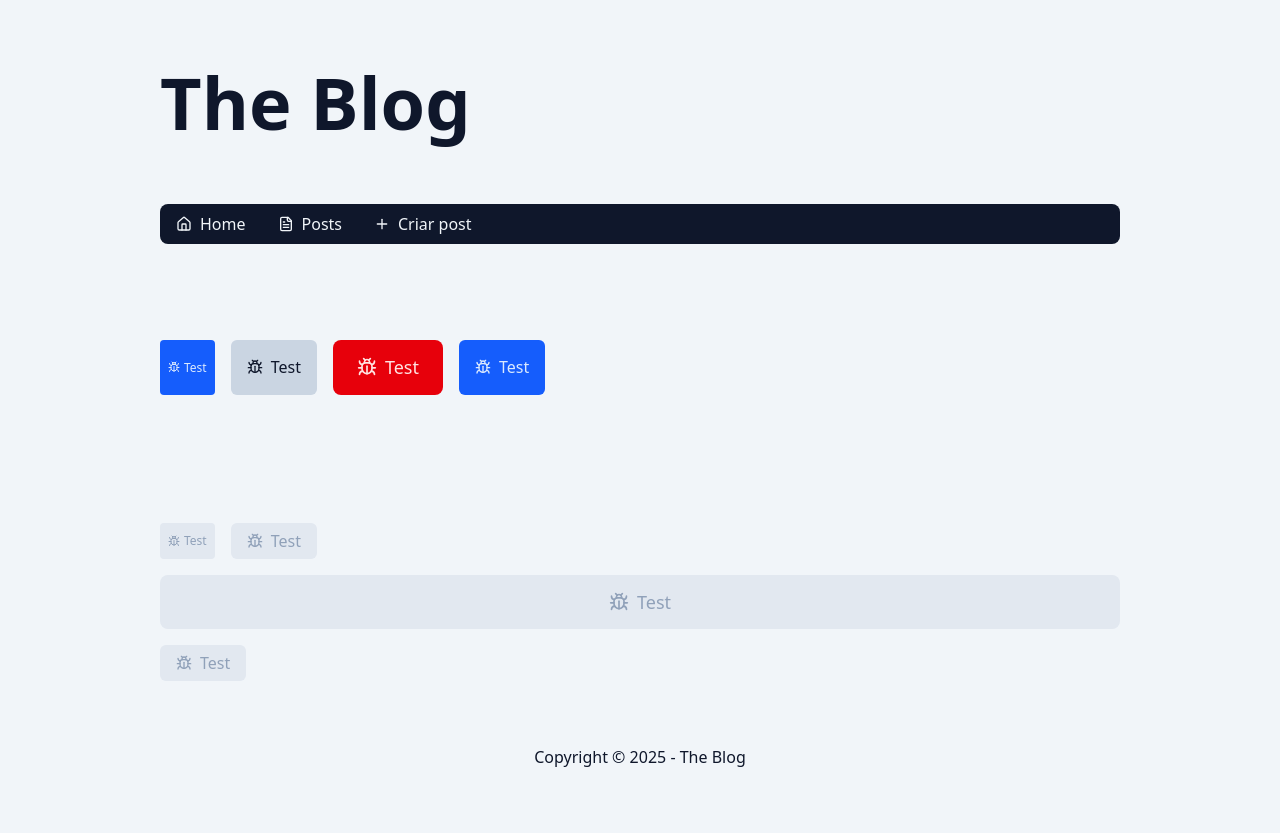
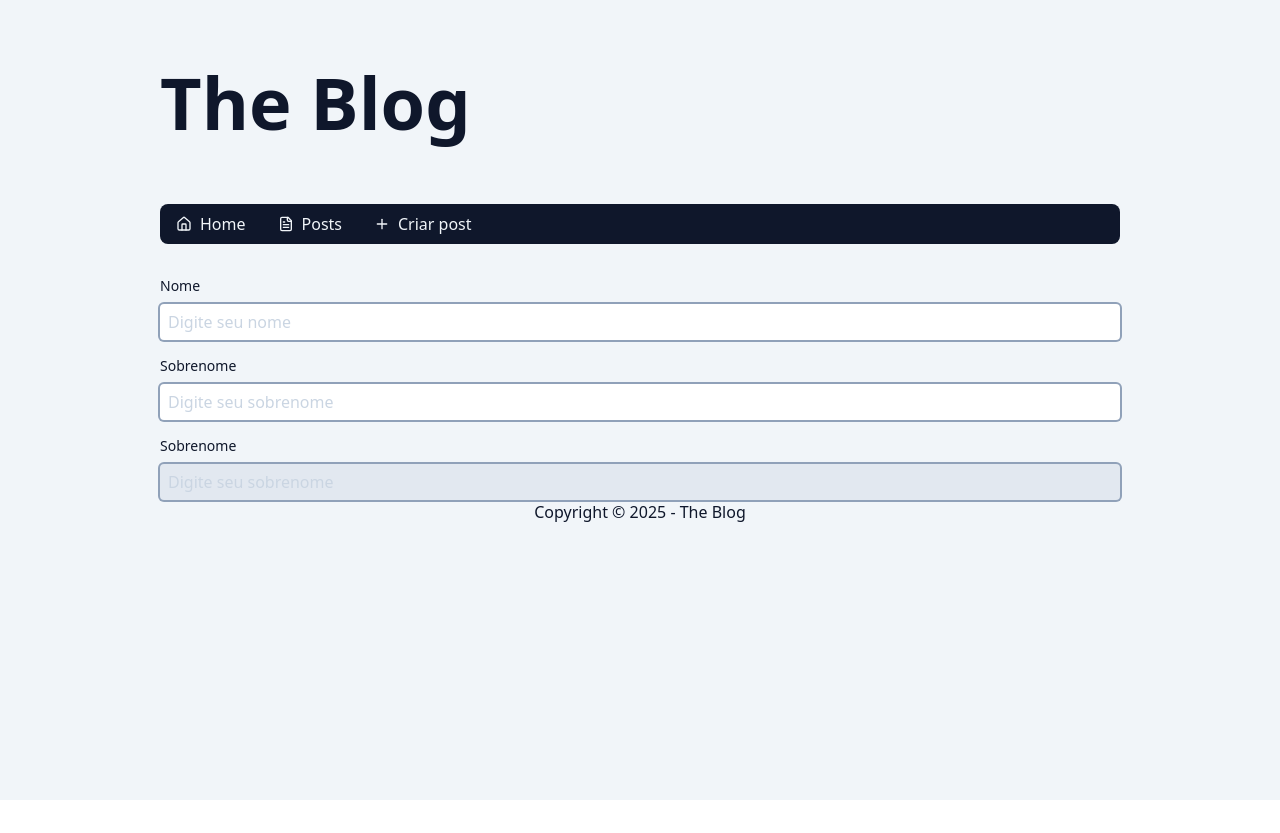
Before and after one commit to felipeazsantos/blog-next-app-25, a Next.js app: page /admin/post/new in a window 1280 px wide. After the commit the page ends 800 px from the top, so only its background shows below. Built offline with nearby package versions, Linux system fonts and the light colour scheme.

Commit message:
creating inputtext component

```diff
--- a/src/app/admin/post/new/page.tsx
+++ b/src/app/admin/post/new/page.tsx
@@ -1,46 +1,18 @@
-import Button from '@/components/Button';
-import { BugIcon } from 'lucide-react';
+import InputText from '@/components/InputText';
 
 export const dynamic = 'force-dynamic';
 
 export default async function AdminPostNewPage() {
   return (
     <>
-      <div className='py-16 flex gap-4 flex-wrap'>
-        <Button variant='default' size='sm'>
-          <BugIcon />
-          Test
-        </Button>
-        <Button variant='ghost' size='md'>
-          <BugIcon />
-          Test
-        </Button>
-        <Button variant='danger' size='lg'>
-          <BugIcon />
-          Test
-        </Button>
-        <Button variant='default'>
-          <BugIcon />
-          Test
-        </Button>
-      </div>
-      <div className='py-16 flex gap-4 flex-wrap'>
-        <Button variant='default' size='sm' disabled>
-          <BugIcon />
-          Test
-        </Button>
-        <Button variant='ghost' size='md' disabled>
-          <BugIcon />
-          Test
-        </Button>
-        <Button variant='danger' size='lg' className='w-full' disabled>
-          <BugIcon />
-          Test
-        </Button>
-        <Button variant='default' disabled>
-          <BugIcon />
-          Test
-        </Button>
+      <div className='flex flex-col gap-4 flex-wrap'>
+        <InputText labelText='Nome' placeholder='Digite seu nome' />
+        <InputText labelText='Sobrenome' placeholder='Digite seu sobrenome' />
+        <InputText
+          labelText='Sobrenome'
+          placeholder='Digite seu sobrenome'
+          disabled
+        />
       </div>
     </>
   );
--- /dev/null
+++ b/src/components/InputText/index.tsx
@@ -0,0 +1,35 @@
+import clsx from 'clsx';
+import React, { useId } from 'react';
+
+type InputTextProps = {
+  labelText?: string;
+} & React.ComponentProps<'input'>;
+
+export default function InputText({ labelText, ...props }: InputTextProps) {
+  const id = useId();
+
+  return (
+    <div className='flex flex-col gap-2'>
+      {labelText && (
+        <label className='text-sm' htmlFor={id}>
+          {labelText}
+        </label>
+      )}
+      <input
+        {...props}
+        className={clsx(
+          'bg-white outline-0 text-base/tight',
+          'ring-2 ring-slate-400 rounded-sm',
+          'p-2 focus:ring-slate-800',
+          'placeholder-slate-300',
+          'disabled:bg-slate-200',
+          'disabled:text-slate-400',
+          'disabled:placeholder-slate-300',
+          'read-only:bg-slate-100',
+          props.className,
+        )}
+        id={id}
+      />
+    </div>
+  );
+}
```
